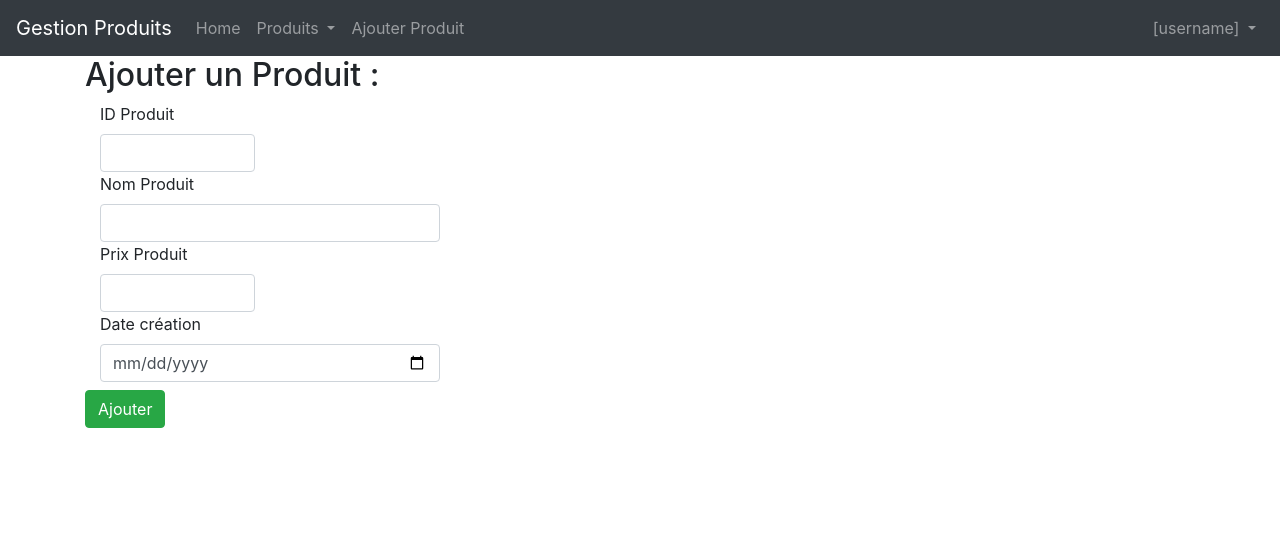
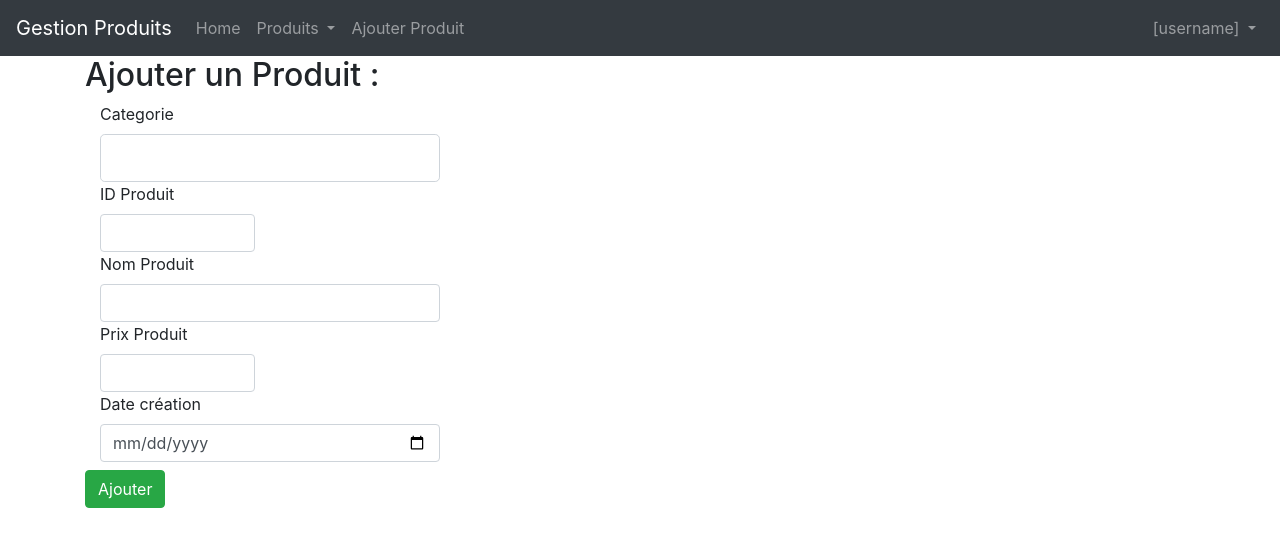
Before and after one commit to Kheuzayni/ManageProductFrontEnd, an Angular app: page /addproduits in a window 1280 px wide. Shown: the top 546 px of the page. Built offline with nearby package versions, Linux system fonts and the light colour scheme.

Commit message:
addProduit ts et html

```diff
--- a/src/app/add-produit/add-produit.component.html
+++ b/src/app/add-produit/add-produit.component.html
@@ -3,6 +3,13 @@
         <h2>Ajouter un Produit :</h2>
     </div>
     <form >
+        <div class="col-sm-4 col-md-4 col-lg-4">
+            <label>Categorie</label>
+            <select class="form-control form-control-lg" id="idCat" name="idCat" [(ngModel)]="newIdCat">
+                <option *ngFor="let cat of categories" [value]="cat.idCat" > {{cat.nomCat}} </option>
+            </select>
+        </div>
+
         <div class="col-sm-2 col-md-2 col-lg-2">
             <label >ID Produit</label>
             <input type="text" [(ngModel)]="newProduit.idProduit" name="idProduit" class="form-control">
--- a/src/app/add-produit/add-produit.component.ts
+++ b/src/app/add-produit/add-produit.component.ts
@@ -16,12 +16,18 @@ export class AddProduitComponent implements OnInit{
   categories! : Categorie[];
   newIdCat! : number;
   newCategorie! : Categorie;
+  router: any;
 
   constructor(private produitService: ProduitService) { }
 
-  ngOnInit(): void {}
+  ngOnInit(): void {this.categories = this.produitService.listeCategories();}
 
   addProduit(){
+    this.newCategorie = this.produitService.consulterCategorie(this.newIdCat);
+    this.newProduit.categorie = this.newCategorie;
+    this.produitService.ajouterProduit(this.newProduit);
+    this.router.navigate(['produits']);
+
     console.log(this.newProduit);
     console.table(this.newProduit);
 
@@ -30,6 +36,4 @@ export class AddProduitComponent implements OnInit{
     this.message = "Produit "+ this.newProduit.nomProduit +" ajouté avec succes";
   }
 
-
-
 }
```
